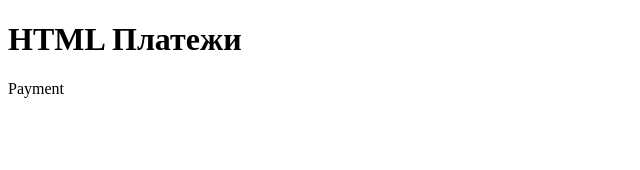
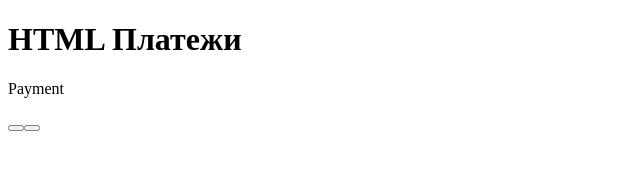
Before and after one commit to BelyakovArkadiy/Project1, a plain HTML site: page payment.html in a window 1280 px wide. Shown: the full height of the page, 0-640 px from the left. Drawn offline with Linux system fonts and the light colour scheme.

Commit message:
Pay buton

```diff
--- a/payment.html
+++ b/payment.html
@@ -5,6 +5,6 @@
 <h1>HTML Платежи</h1>
 
 <p>Payment</p>
-
+<button><Button></Button></button>
 </body>
 </html>
```
